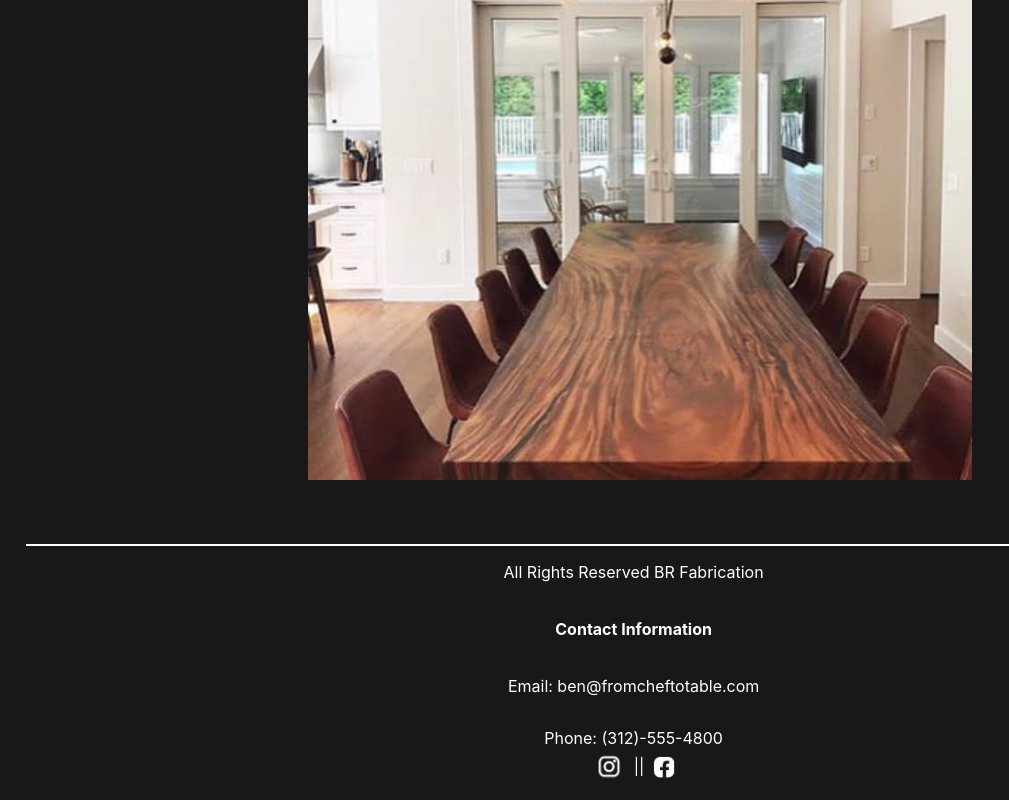
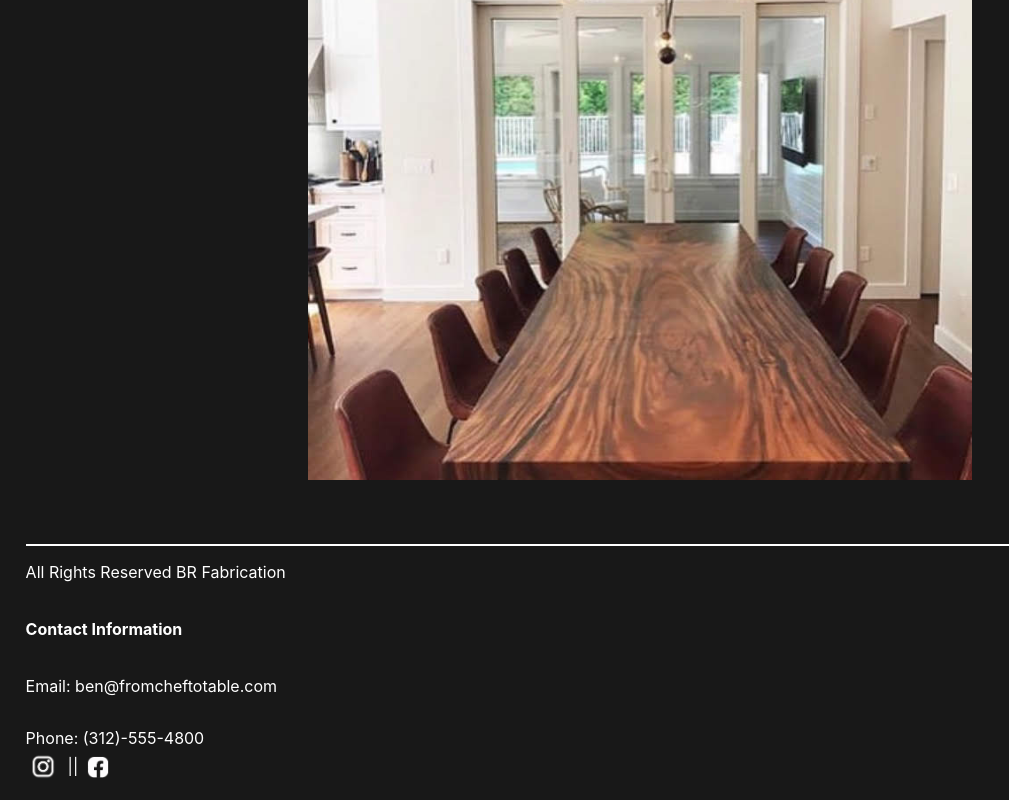
Before and after one commit to mwrowan89/BR-Fabrication-React.js, a React (Create React App) app: page / in a window 1280 px wide. Shown: the part 448-1248 px from the top of the page, without its empty margins (0-1009 px from the left). Built offline with nearby package versions, Linux system fonts and the light colour scheme.

Commit message:
Changed footer display

```diff
--- a/src/css/Footer.css
+++ b/src/css/Footer.css
@@ -3,8 +3,6 @@
   width: 95vw;
   margin-left: -18vw;
   color: white;
-  display: flex;
-  flex-direction: column;
-  justify-content: center;
-  align-items: center;
+  display: grid;
+  grid-template-areas: 1fr 1fr, 1fr 1fr;
 }
```
